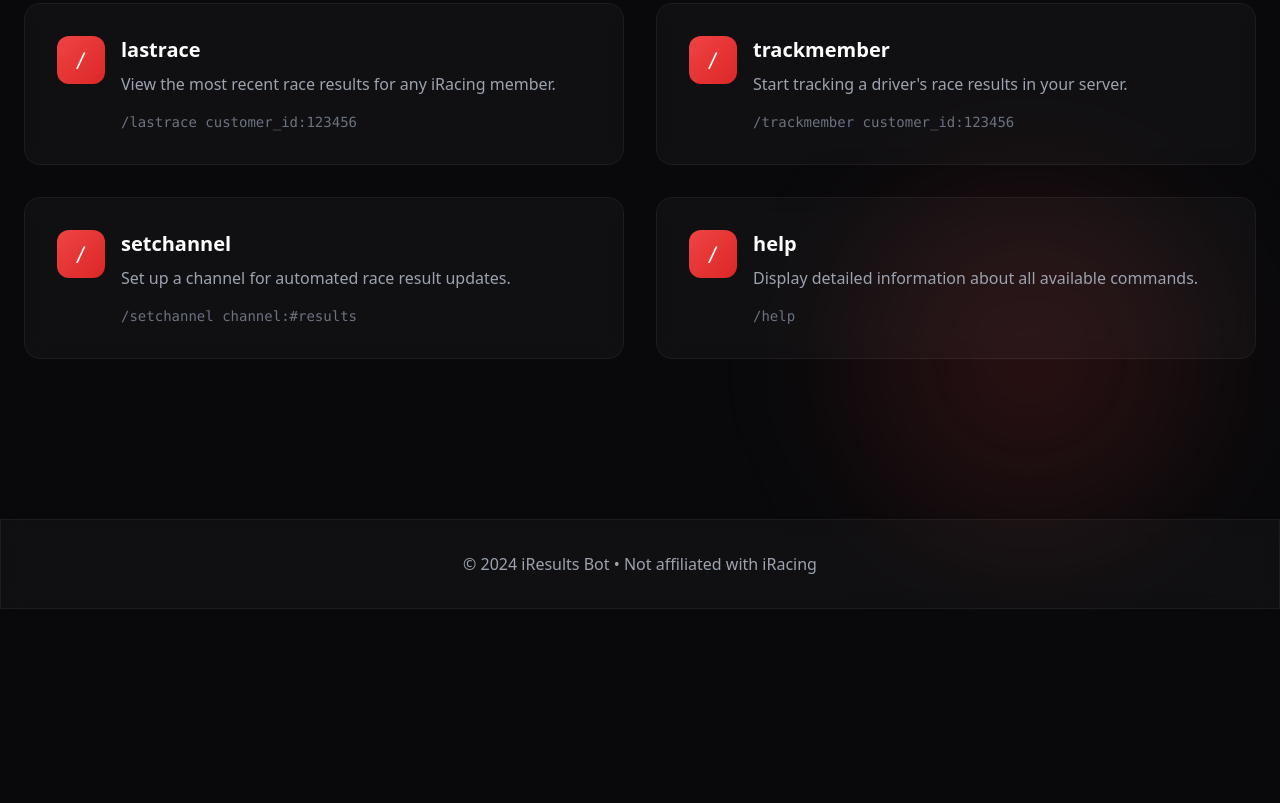
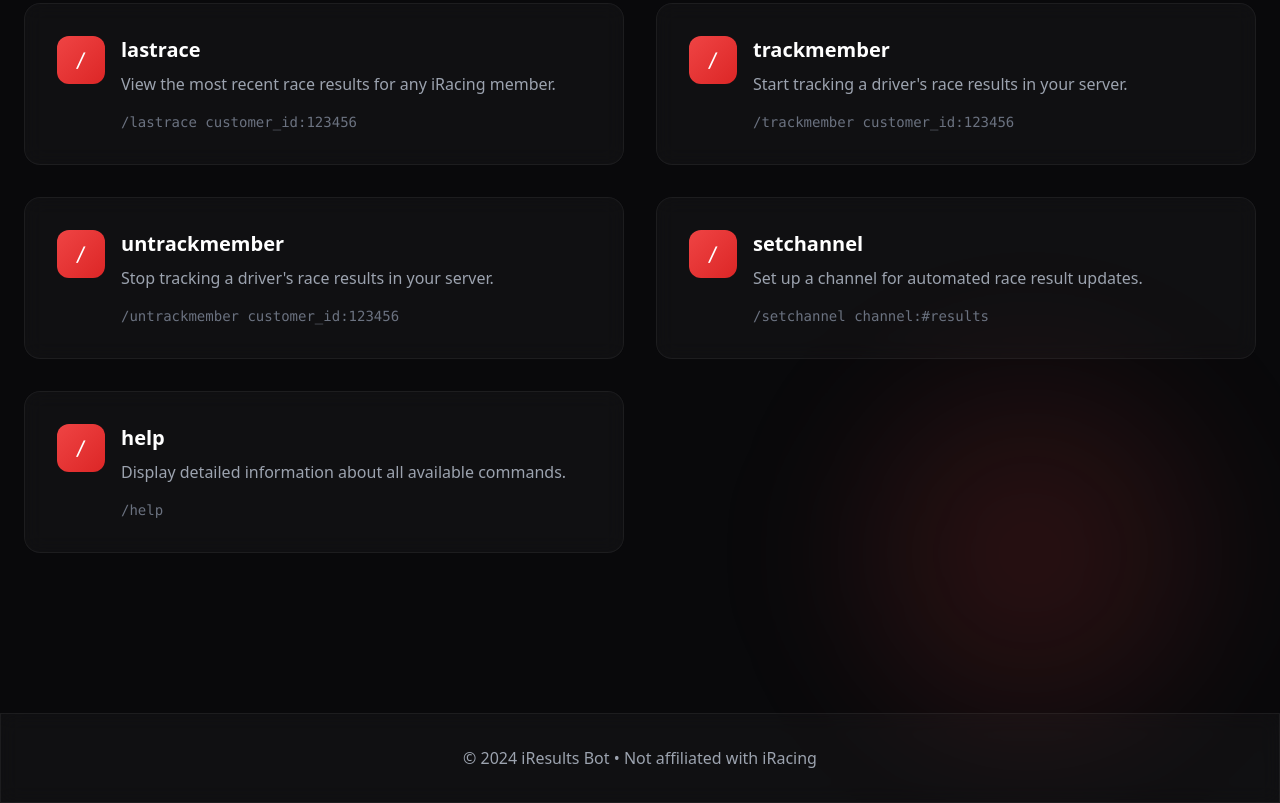
Before and after one commit to SPEED0U/speed0u.github.io, a plain HTML site: page iresults/index.html in a window 1280 px wide. Shown: the part 1310-2113 px from the top of the page. Before the commit the page ends 1919 px from the top, so only its background shows below. Drawn offline with nearby package versions, Linux system fonts and the light colour scheme.

Commit message:
added untrack command

```diff
--- a/iresults/index.html
+++ b/iresults/index.html
@@ -226,6 +226,18 @@
                         <span class="text-xl font-mono text-white">/</span>
                     </div>
                     <div>
+                        <h3 class="text-xl font-semibold mb-2">untrackmember</h3>
+                        <p class="text-gray-400">Stop tracking a driver's race results in your server.</p>
+                        <code class="mt-4 block text-sm text-gray-500">/untrackmember customer_id:123456</code>
+                    </div>
+                </div>
+            </div>
+            <div class="command-card glass p-8 rounded-2xl">
+                <div class="flex items-start gap-4">
+                    <div class="w-12 h-12 rounded-xl bg-gradient-to-br from-red-500 to-red-600 flex items-center justify-center flex-shrink-0">
+                        <span class="text-xl font-mono text-white">/</span>
+                    </div>
+                    <div>
                         <h3 class="text-xl font-semibold mb-2">setchannel</h3>
                         <p class="text-gray-400">Set up a channel for automated race result updates.</p>
                         <code class="mt-4 block text-sm text-gray-500">/setchannel channel:#results</code>
```
